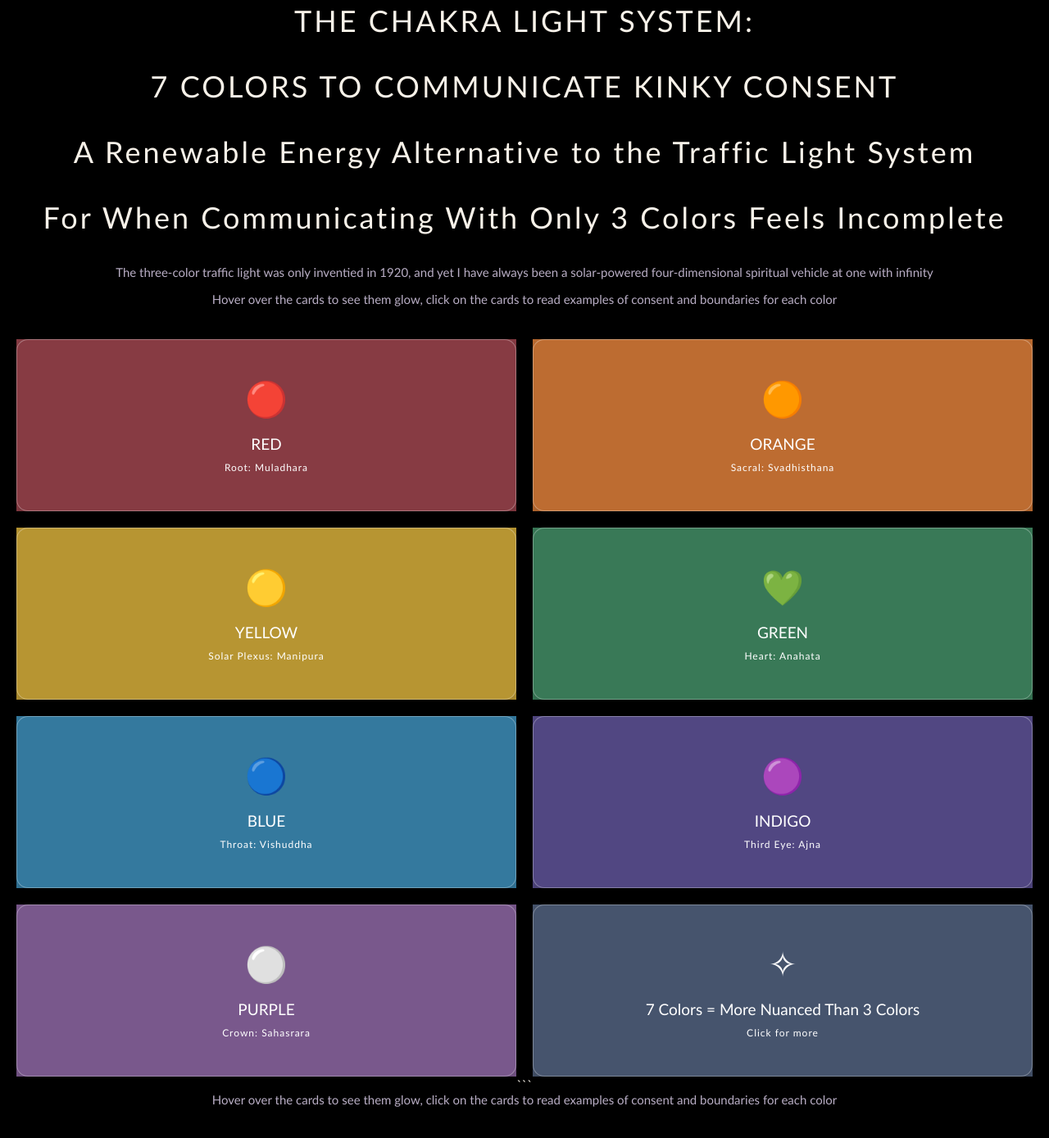
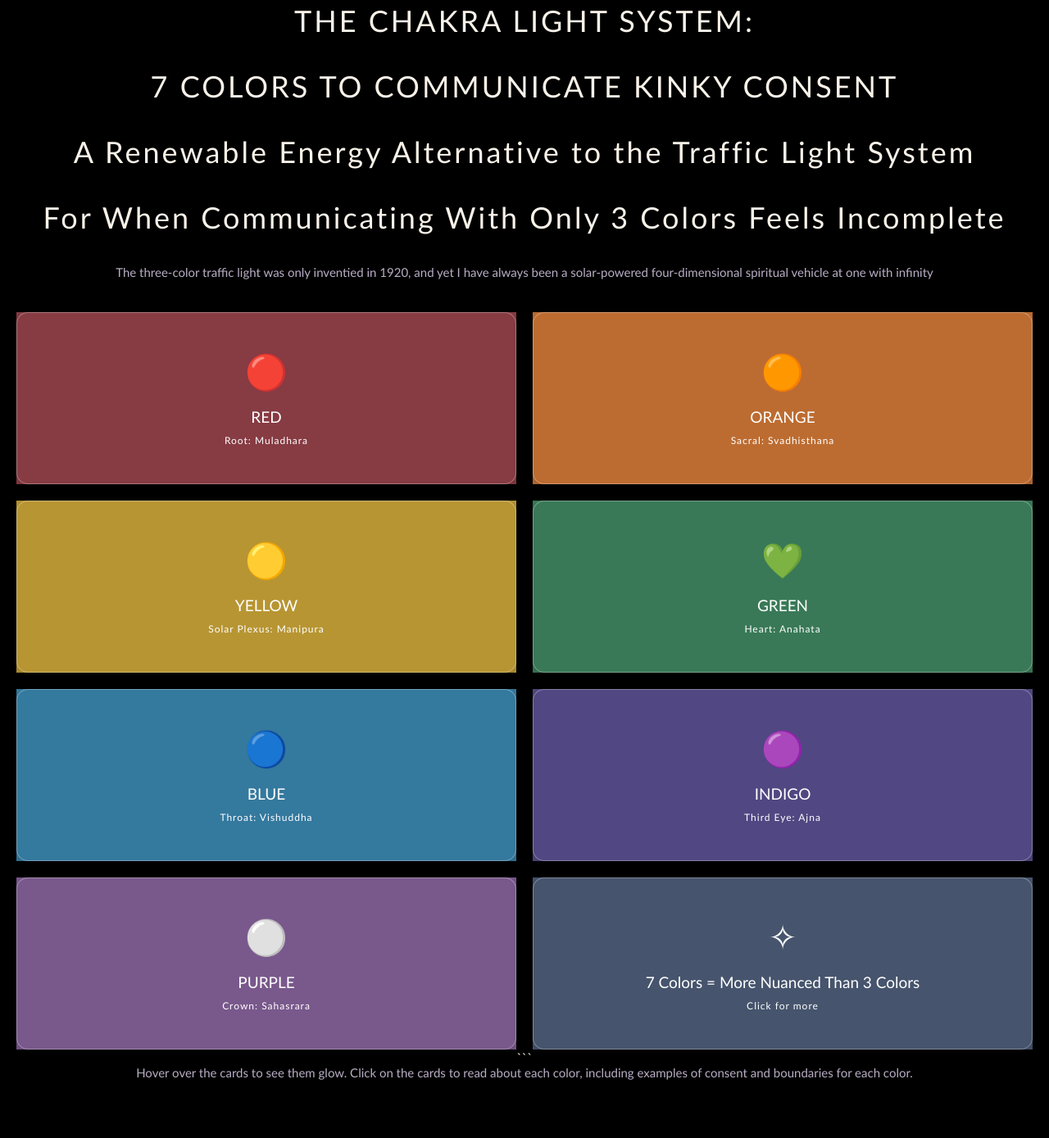
Before and after one commit to 20k-create/chakra-light-system, a plain HTML site: page index.html in a window 1280 px wide. Shown: the part 61-1450 px from the top of the page at 82% size. Drawn offline with Linux system fonts and the light colour scheme.

Commit message:
index.html

````diff
--- a/index.html
+++ b/index.html
@@ -161,7 +161,7 @@ h1 {
 <body>
 
 <h1>THE CHAKRA LIGHT SYSTEM:<p>7 COLORS TO COMMUNICATE KINKY CONSENT</p><p>A Renewable Energy Alternative to the Traffic Light System</p><p>For When Communicating With Only 3 Colors Feels Incomplete</p></h1>
-<div class="subtitle">The three-color traffic light was only inventied in 1920, and yet I have always been a solar-powered four-dimensional spiritual vehicle at one with infinity<p>Hover over the cards to see them glow, click on the cards to read examples of consent and boundaries for each color</p></div>
+<div class="subtitle">The three-color traffic light was only inventied in 1920, and yet I have always been a solar-powered four-dimensional spiritual vehicle at one with infinity</div>
 
 <div class="cards" id="chakraCards"></div>
 
@@ -296,4 +296,4 @@ chakras.forEach((chakra, index) => {
 </body>
 </html>
 ```
-<div class="subtitle">Hover over the cards to see them glow, click on the cards to read examples of consent and boundaries for each color</div>
+<div class="subtitle">Hover over the cards to see them glow. Click on the cards to read about each color, including examples of consent and boundaries for each color.</div>
````
